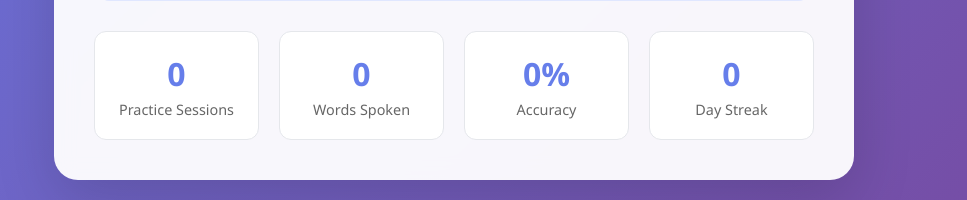
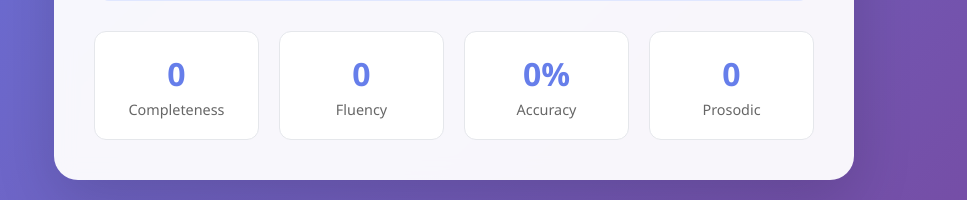
Before and after one commit to Mizll-2412/ai_speaking_assistance, a Flask app: page / in a window 1280 px wide. Shown: the part 627-827 px from the top of the page, without its empty margins (186-1153 px from the left). Run offline with Flask 3, Linux system fonts and the light colour scheme.

Commit message:
update ui

```diff
--- a/templates/index.html
+++ b/templates/index.html
@@ -357,11 +357,11 @@
         <div class="stats">
             <div class="stat-card">
                 <div class="stat-number" id="sessionsCount">0</div>
-                <div class="stat-label">Practice Sessions</div>
+                <div class="stat-label">Completeness</div>
             </div>
             <div class="stat-card">
                 <div class="stat-number" id="wordsSpoken">0</div>
-                <div class="stat-label">Words Spoken</div>
+                <div class="stat-label">Fluency</div>
             </div>
             <div class="stat-card">
                 <div class="stat-number" id="accuracy">0%</div>
@@ -369,7 +369,7 @@
             </div>
             <div class="stat-card">
                 <div class="stat-number" id="streak">0</div>
-                <div class="stat-label">Day Streak</div>
+                <div class="stat-label">Prosodic</div>
             </div>
         </div>
     </div>
@@ -562,6 +562,8 @@
 
                                 if (scoringResult.status == "success") {
                                     this.updateWordCount(scoringResult.word_count);
+                                    // this.updateWordCount(length(result.text))
+                                    console.log("text length: "+result.text.length)
                                     this.updateAccuracy(scoringResult.accuracy);
 
                                     this.showMessage(`Scoring completed: ${scoringResult.word_count} words, ${Math.round(scoringResult.accuracy)}% accuracy`, 'success');
```
